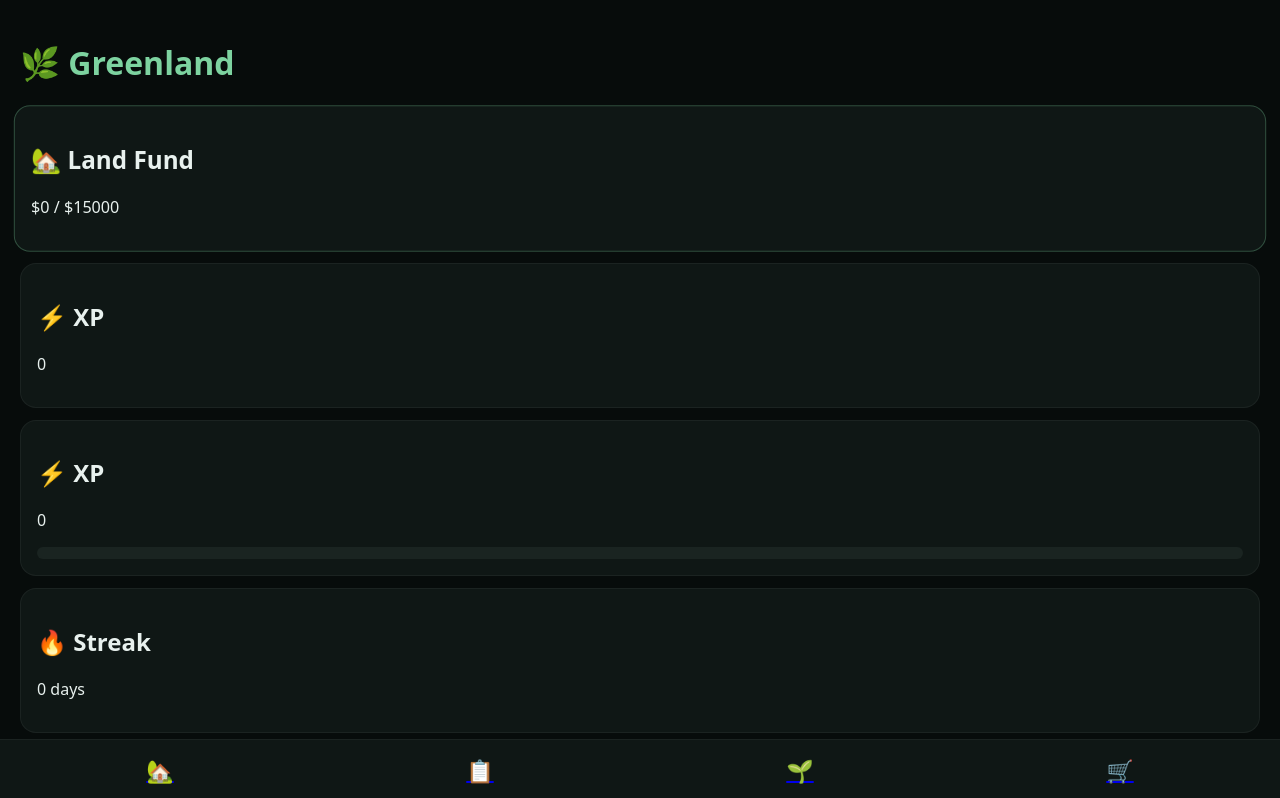
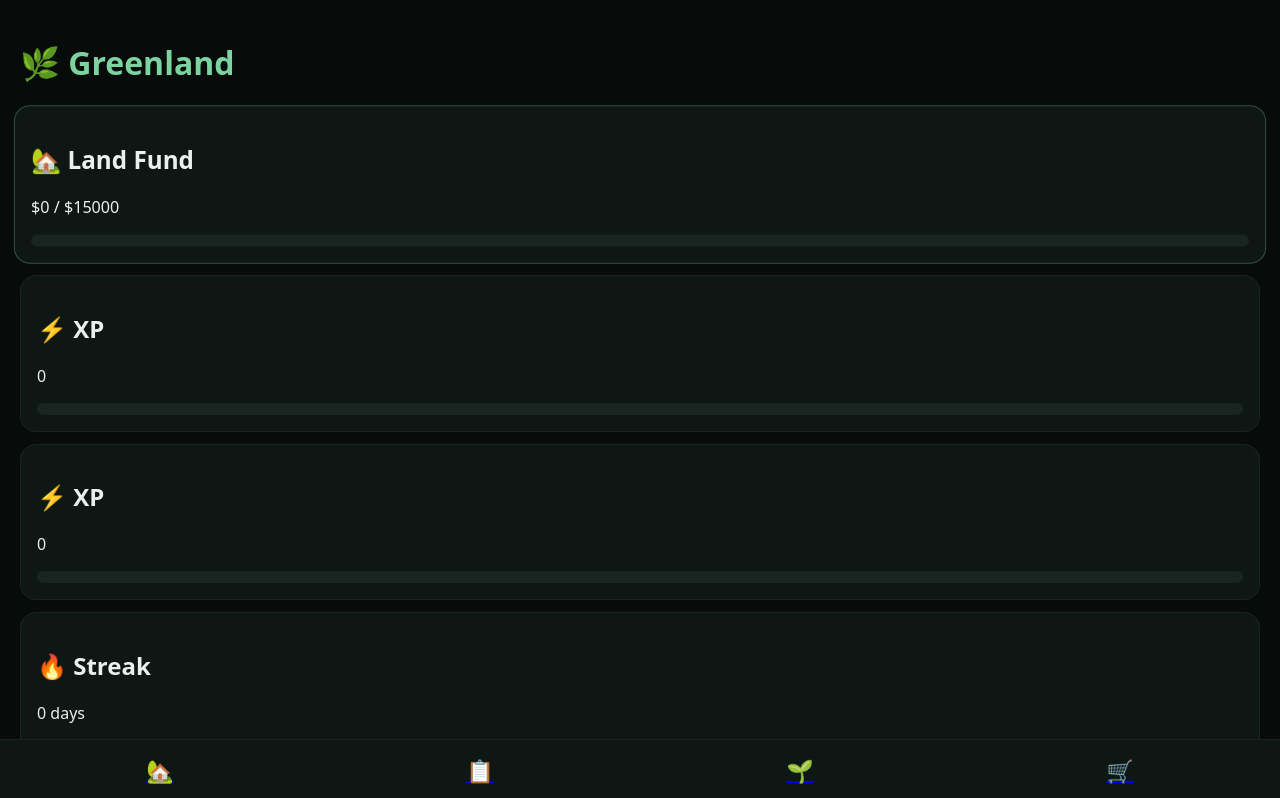
Before and after one commit to Cas6erJack/land-quest-pro-max, a Next.js app: page / in a window 1280 px wide. Shown: the top 798 px of the page. Built offline with nearby package versions, Linux system fonts and the light colour scheme.

Commit message:
Update globals.css

```diff
--- a/styles/globals.css
+++ b/styles/globals.css
@@ -50,3 +50,23 @@ button {
   from { transform: scale(0.98); opacity: 0.6; }
   to { transform: scale(1); opacity: 1; }
 }
+
+.barWrap {
+  height: 12px;
+  background: #1a2421;
+  border-radius: 999px;
+  overflow: hidden;
+  margin-top: 10px;
+}
+
+.barGreen {
+  height: 100%;
+  background: #7dd3a0;
+  transition: width 0.5s ease;
+}
+
+.barBlue {
+  height: 100%;
+  background: #66b3ff;
+  transition: width 0.5s ease;
+}
```
